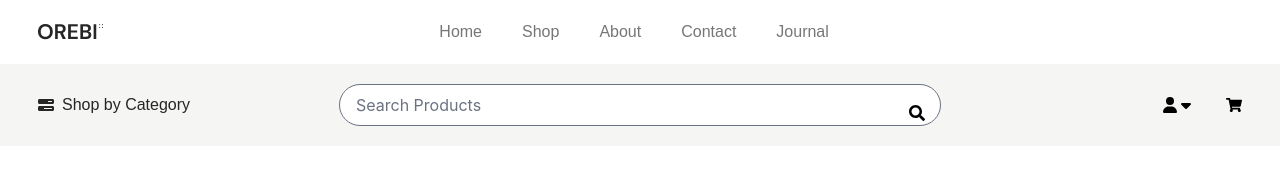
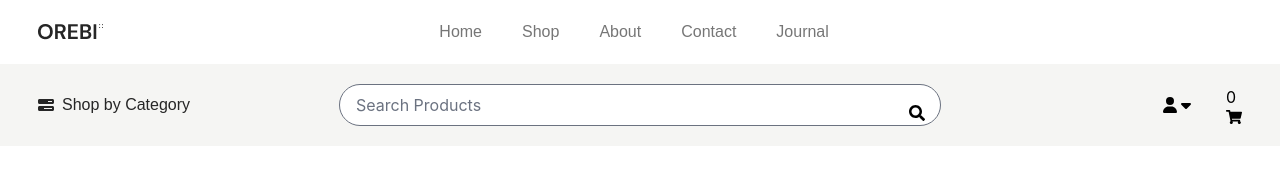
Before and after one commit to tamanna180906/last-project, a React (Vite) app: page /shop/1 in a window 1280 px wide. Shown: the top 175 px of the page. Built offline with nearby package versions, Linux system fonts and the light colour scheme; no server answers.

Commit message:
addtocart redux

```diff
--- a/src/components/Header.jsx
+++ b/src/components/Header.jsx
@@ -4,6 +4,7 @@ import { FaBarsProgress, FaCaretDown, FaUser } from 'react-icons/fa6'
 import { TiChevronRight } from 'react-icons/ti'
 import { FaSearch, FaShoppingCart } from 'react-icons/fa'
 import { RxCross2 } from 'react-icons/rx'
+import { useSelector } from 'react-redux'
 
 function Header() {
     let cateRef = useRef()
@@ -12,6 +13,13 @@ function Header() {
     let [show, setShow] = useState(false)
     let [accshow, setAccShow] = useState(false)
     let [colshow, setColRef] = useState(false)
+
+    let cartdata=useSelector((state)=>state.product.cartItem)
+    console.log(cartdata);
+
+
+
+
     useEffect(() => {
         document.addEventListener("click", (e) => {
             if (cateRef.current.contains(e.target) == true) {
@@ -103,6 +111,7 @@ function Header() {
                                 <FaCaretDown />
                             </div>
                             <div ref={colRef} className=''>
+                                {cartdata.length}
                                 <FaShoppingCart />
                             </div>
                         </div>
@@ -116,7 +125,7 @@ function Header() {
                                 </ul>
                             </div>
                         }
-                        {colshow &&
+                        {/* {colshow &&
                             <div className='w-[300px] mt-3 absolute lg:top-[38px] right-3 z-100'>
                                 <div className='flex p-[10px] justify-between bg-[#F5F5F3] items-center'>
                                     <div className='h-[50px] w-[50px] bg-[#979797]'></div>
@@ -141,7 +150,7 @@ function Header() {
                                     </div>
                                 </div>
                             </div>
-                        }
+                        } */}
                     </div>
                 </div>
             </Container>
--- a/src/components/slice/productSlice.js
+++ b/src/components/slice/productSlice.js
@@ -17,7 +17,6 @@ export const productSlice = createSlice({
         // product nai
         state.cartItem=[...state.cartItem, action.payload]
       }
-
     }
   },
 })
```
